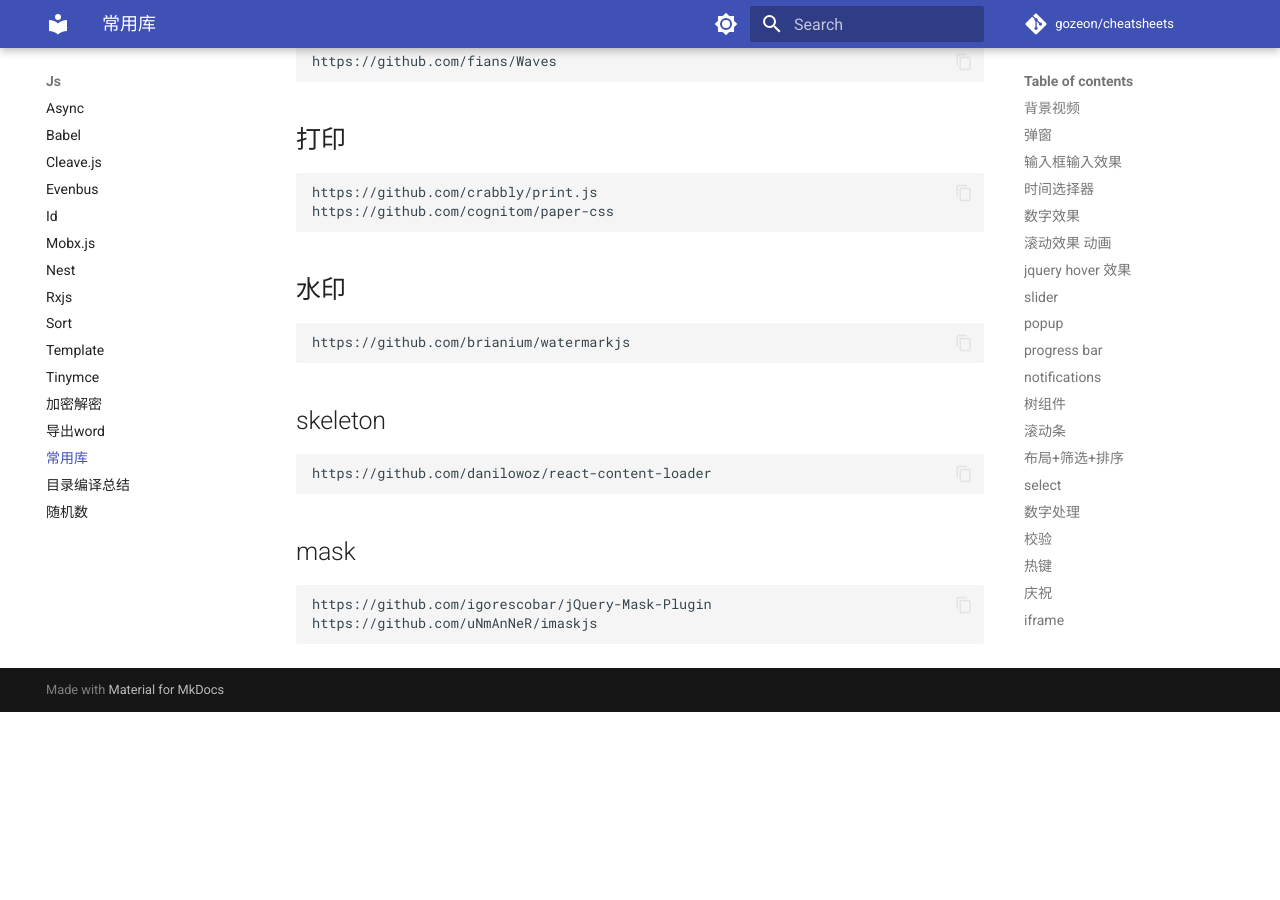
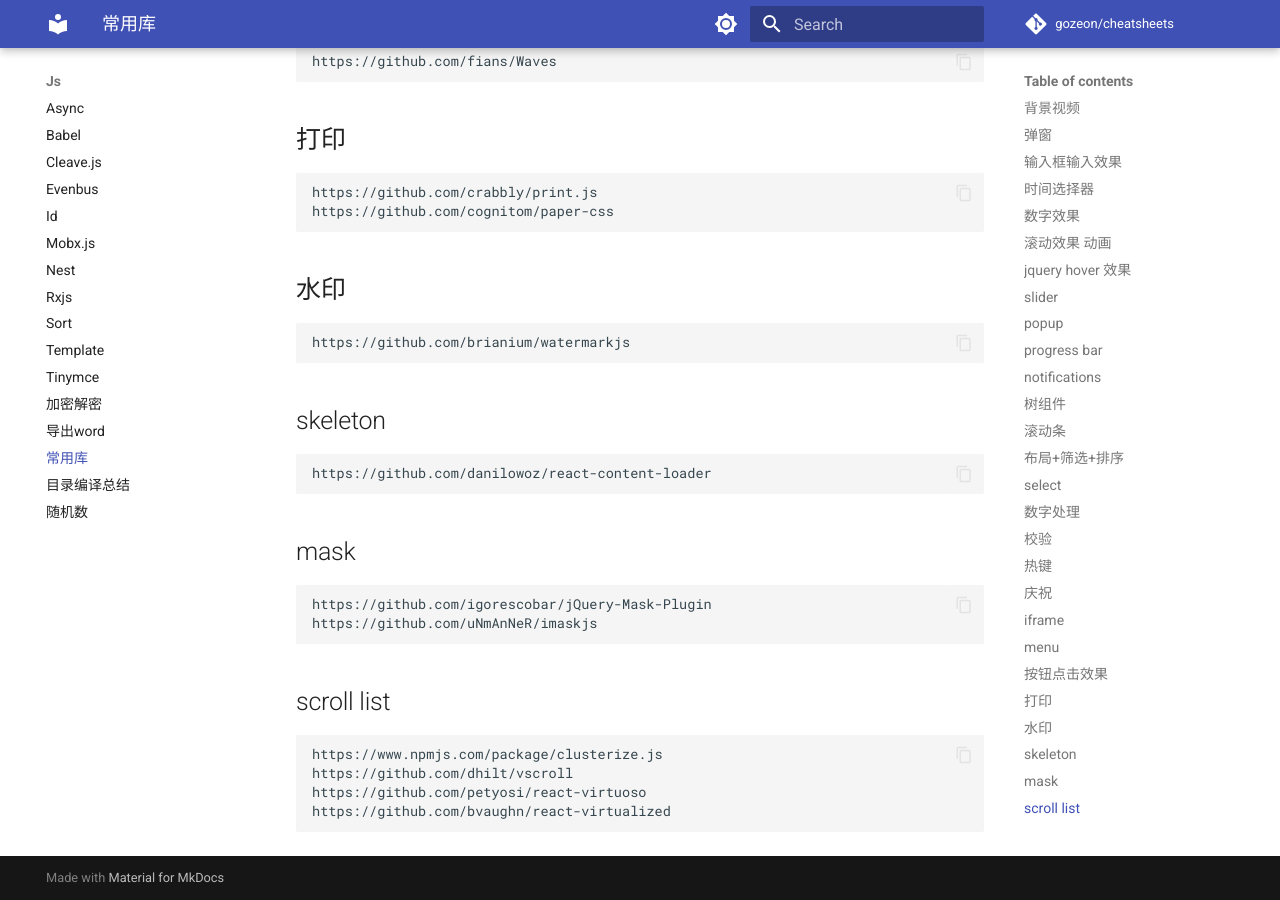
Before and after one commit to gozeon/cheatsheets, an MkDocs documentation site: the page built from docs/js/常用库.md, in a window 1280 px wide and 900 px high, scrolled down 3236 px. Built offline with MkDocs 1.6.1 and Material for MkDocs 9.7.7, drawn with Linux system fonts in a browser that asks for light colours; comment, search, counter and statistics services are not loaded; before the commit the page ends 3948 px from its top, so only the background shows below that.

Commit message:
Update 常用库.md

```diff
--- a/docs/js/常用库.md
+++ b/docs/js/常用库.md
@@ -111,3 +111,9 @@
 ## mask
     https://github.com/igorescobar/jQuery-Mask-Plugin
     https://github.com/uNmAnNeR/imaskjs
+
+## scroll list
+    https://www.npmjs.com/package/clusterize.js
+    https://github.com/dhilt/vscroll
+    https://github.com/petyosi/react-virtuoso
+    https://github.com/bvaughn/react-virtualized
```
